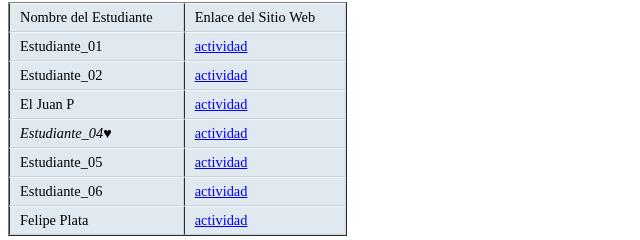
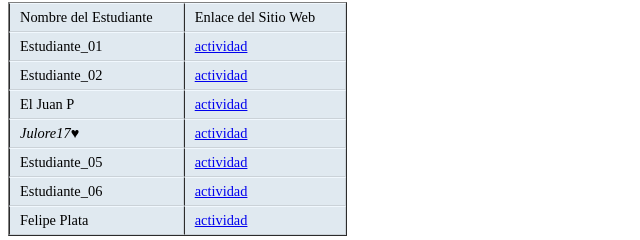
Before and after one commit to jarudev/bootcamp205, a plain HTML site: page index.html in a window 1280 px wide. Shown: the part 155-395 px from the top of the page, 0-640 px from the left. Drawn offline with Linux system fonts and the light colour scheme.

Commit message:
j'ai change de nom et de couleur

```diff
--- a/index.html
+++ b/index.html
@@ -64,7 +64,7 @@
         </td>
       </tr>
 	  <tr>
-        <td><i>Estudiante_04</i><span class="corazon">&#9829</span></td>
+        <td><i>Julore17</i><span class="corazon">&#9829</span></td><span style= "color=red; font-size=40px;"></span>
         <td>
           <a href="https://julore17.github.io/proyecto-r.github.io/ " target="_blank"
             >actividad</a
```
